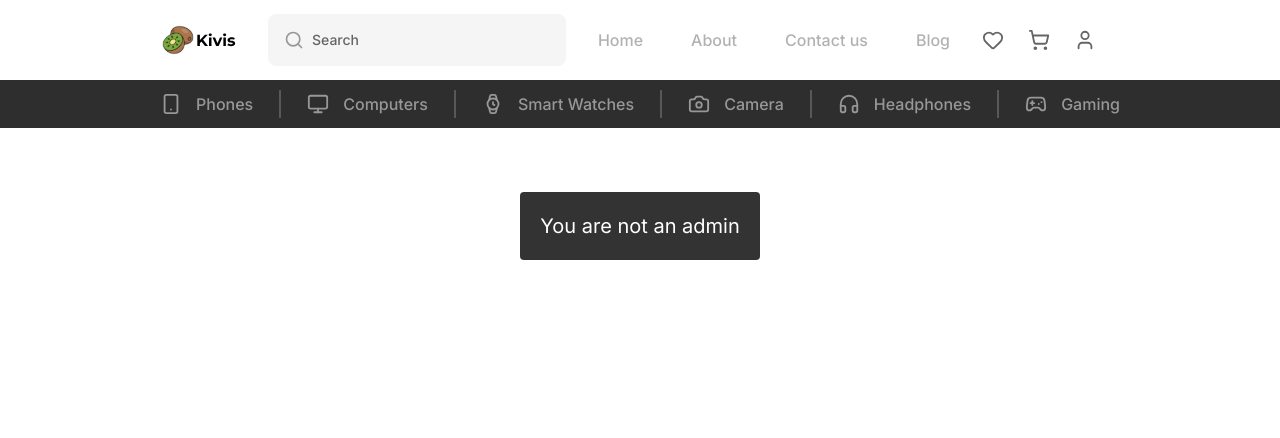
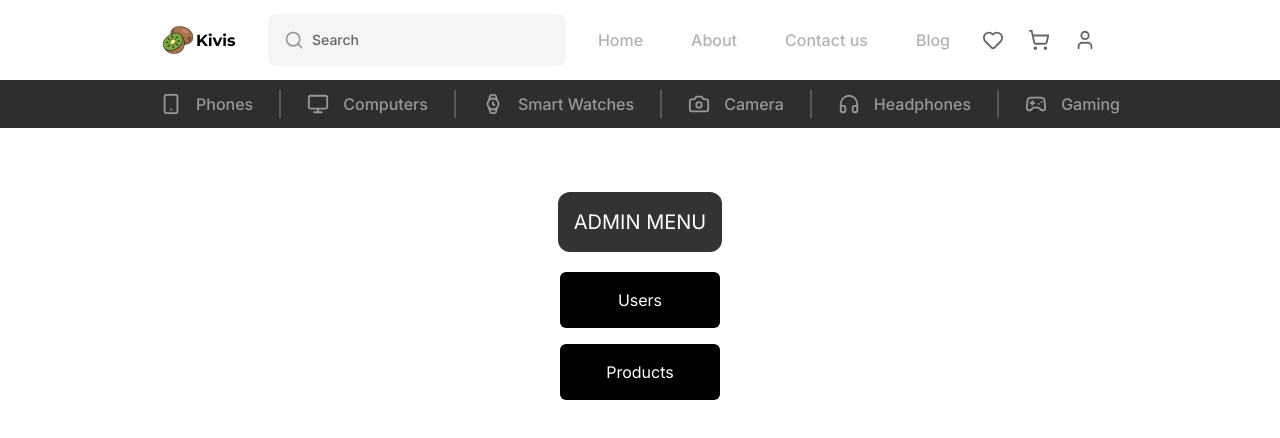
Before and after one commit to meModiz/online-shop, a Next.js app in the folder front-end/: page /admin in a window 1280 px wide. Shown: the top 438 px of the page. Built offline with nearby package versions, Linux system fonts and the light colour scheme; no server answers.

Commit message:
fix(fe); temp fix

```diff
--- a/front-end/src/app/admin/page.tsx
+++ b/front-end/src/app/admin/page.tsx
@@ -6,24 +6,21 @@ export default function AdminPage() {
   const router = useRouter();
 
   return (
-    <AdminPageRestriction
-      children={
+    // <AdminPageRestriction
+    //   children={
     <div className="flex flex-col justify-center items-center w-full px-40 pt-16 gap-5">
       <span className="text-xl bg-black/80 rounded-xl p-4 text-white">
         ADMIN MENU
       </span>
       <div className="flex gap-4 flex-col w-1/3 items-center justify-center">
-            <Button
-              title={"Users"}
-              onClick={() => router.push("admin/users")}
-            />
+        <Button title={"Users"} onClick={() => router.push("admin/users")} />
         <Button
           title={"Products"}
           onClick={() => router.push("admin/products")}
         />
       </div>
     </div>
-      }
-    />
+    //   }
+    // />
   );
 }
```
Lines whose indentation alone changed are shown as unchanged.
